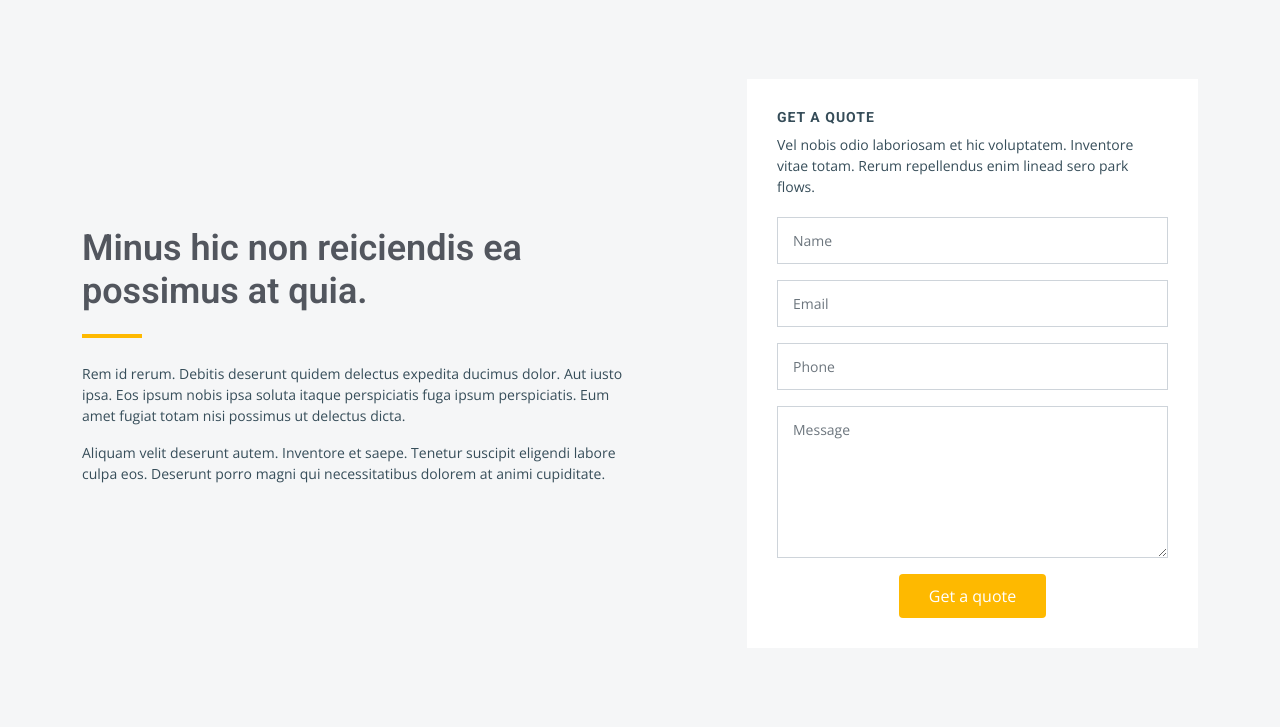
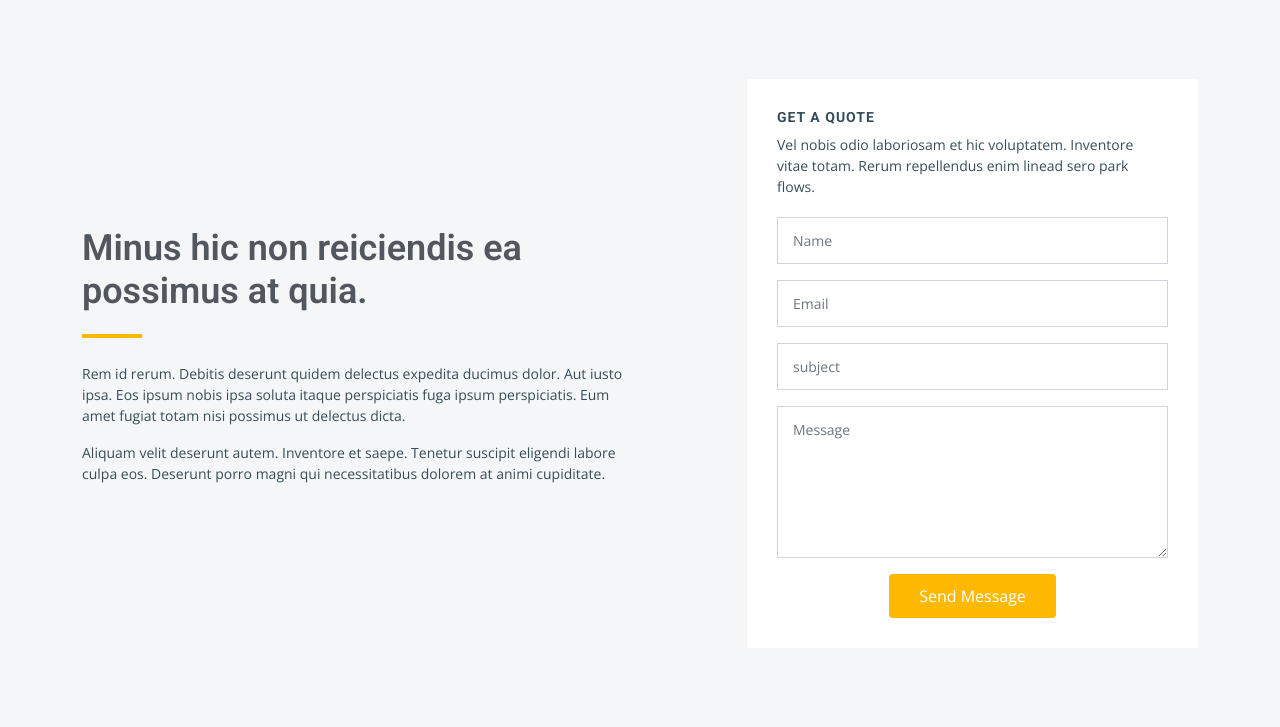
Before and after one commit to Rafsunjany-khan/Construction, a Django app: page / in a window 1280 px wide. Shown: the part 801-1528 px from the top of the page. Run offline with Django 4.2, Linux system fonts and the light colour scheme; data comes from the database, SQL or seed files in the repository; both versions use the stored data as it was after the commit; some libraries are stand-ins or nearby versions.

Commit message:
message user sent and auto project count

```diff
--- a/mainApp/templates/about.html
+++ b/mainApp/templates/about.html
@@ -66,7 +66,7 @@
             <div class="stats-item d-flex align-items-center w-100 h-100">
               <i class="bi bi-journal-richtext color-orange flex-shrink-0"></i>
               <div>
-                <span data-purecounter-start="0" data-purecounter-end="521" data-purecounter-duration="1" class="purecounter"></span>
+                <span data-purecounter-start="0" data-purecounter-end="{{count}}" data-purecounter-duration="1" class="purecounter"></span>
                 <p>Projects</p>
               </div>
             </div>
--- a/mainApp/templates/contact.html
+++ b/mainApp/templates/contact.html
@@ -60,7 +60,7 @@
           </div><!-- End Google Maps -->
 
           <div class="col-lg-6">
-            <form action="" method="post" role="form" class="php-email-form">
+            <form action="#" method="post" role="form" class="php-email-form">
               {% csrf_token %}
               <div class="row gy-4">
                 <div class="col-lg-6 form-group">
--- a/mainApp/templates/include/footer.html
+++ b/mainApp/templates/include/footer.html
@@ -49,14 +49,13 @@
 
           <div class="col-lg-4 col-md-3 footer-links">
             <h4 class="text-center">News Letter</h4>
-            <form action="" method="POST">
+            <form action="#" method="POST">
               <div class="container">
                 {% csrf_token %}
                 <div class="input-group mb-3 mt-4">
                   <input type="email" name="email" class="form-control" placeholder="Enter email" aria-label="Recipient's username" aria-describedby="button-addon2">
-                  <button class="btn btn-success border-rad" type="submit">Subscribe</button>
+                  <button class="btn btn-success border-rad" type="submit" id="button-addon2">Subscribe</button>
                 </div>
-
               </div>
             </form>
           </div><!-- End footer links column-->
--- a/mainApp/templates/index.html
+++ b/mainApp/templates/index.html
@@ -137,7 +137,8 @@
           </div>
 
           <div class="col-lg-5" data-aos="fade">
-            <form action="forms/quote.php" method="post" class="php-email-form">
+            <form action="#" method="post" class="php-email-form">
+              {% csrf_token %}
               <h3>Get a quote</h3>
               <p>Vel nobis odio laboriosam et hic voluptatem. Inventore vitae totam. Rerum repellendus enim linead sero park flows.</p>
               <div class="row gy-3">
@@ -151,7 +152,7 @@
                 </div>
 
                 <div class="col-md-12">
-                  <input type="text" class="form-control" name="phone" placeholder="Phone" required>
+                  <input type="text" class="form-control" name="subject" placeholder="subject" required>
                 </div>
 
                 <div class="col-md-12">
@@ -163,7 +164,7 @@
                   <div class="error-message"></div>
                   <div class="sent-message">Your quote request has been sent successfully. Thank you!</div>
 
-                  <button type="submit">Get a quote</button>
+                  <button type="submit">Send Message</button>
                 </div>
 
               </div>
--- a/mainApp/views.py
+++ b/mainApp/views.py
@@ -1,7 +1,16 @@
-from django.shortcuts import render
+from django.shortcuts import render, redirect
 from .models import *
 def home(request):
     slider = Slider.objects.all()
+    if request.method == 'POST':
+        name = request.POST.get('name')
+        email = request.POST.get('email')
+        subject = request.POST.get('subject')
+        message = request.POST.get('message')
+        hi = Message(name=name, email=email, subject=subject, message=message)
+        hi.save()
+        return redirect('home')
+
     remodeling = Project.objects.filter(category__icontains='Remodeling')[:3]
     construction = Project.objects.filter(category__icontains='Construction')[:3]
     design = Project.objects.filter(category__icontains='Design')[:3]
@@ -15,6 +24,12 @@ def home(request):
     praesenti = Feature.objects.filter(category__icontains='Praesenti')
     explica = Feature.objects.filter(category__icontains='Explica')
     nostrum = Feature.objects.filter(category__icontains='Nostrum')
+
+    if request.method == 'POST':
+        email = request.POST.get('email')
+        us = NewsLetter(email=email)
+        us.save()
+        return redirect('home')
 
 
     context  = {
@@ -41,10 +56,12 @@ def about(request):
     abouts = About.objects.all()
     teams = OurTeam.objects.all()
     testimonial = Testimonial.objects.all()
+    count = Project.objects.all().count()
     context = {
         'abouts': abouts,
         'teams': teams,
         'testimonials': testimonial,
+        'count': count,
     }
     return render(request, 'about.html', context)
 def blog(request):
@@ -65,8 +82,14 @@ def blog_details(request,pk):
 def contact(request):
     contact = Contact.objects.all()
 
-    if request.method =='POST':
-        name = request.method.get('name')
+    if request.method == 'POST':
+        name = request.POST.get('name')
+        email = request.POST.get('email')
+        subject = request.POST.get('subject')
+        message = request.POST.get('message')
+        ci = Message(name=name, email=email, subject=subject, message=message)
+        ci.save()
+        return redirect('contact')
     return render(request, 'contact.html', {'contacts': contact})
 def services(request):
     services = Service.objects.all()
@@ -96,8 +119,6 @@ def project_details(request,pk):
     project_details = Project.objects.get(pk=pk)
     return render(request, 'project-details.html', {'pdetails': project_details})
 
-def newsLetter(request):
-    if request.method == 'POST':
-        email = request.POST.get('email')
-        us = NewsLetter(email=email)
-        us.save()
+# def newsLetter(request):
+#
+#         return render(request, 'index.html')
```
Also changed, not shown: db.sqlite3.
